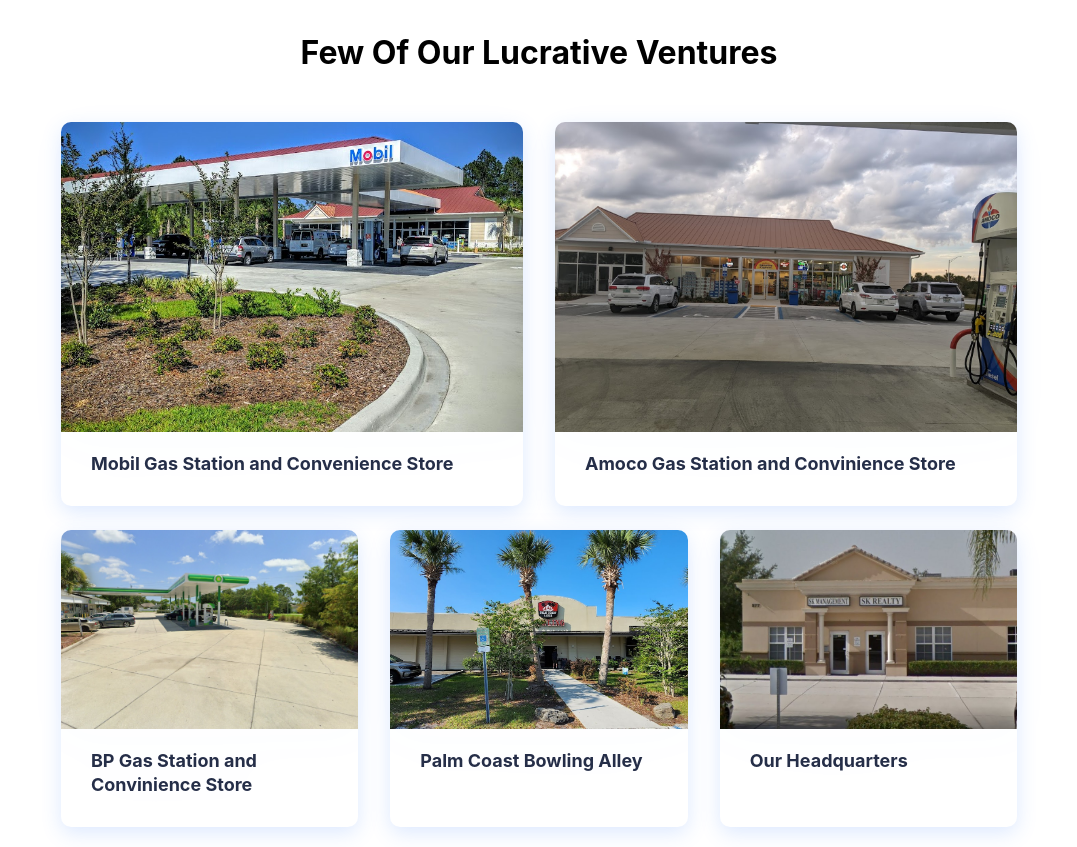
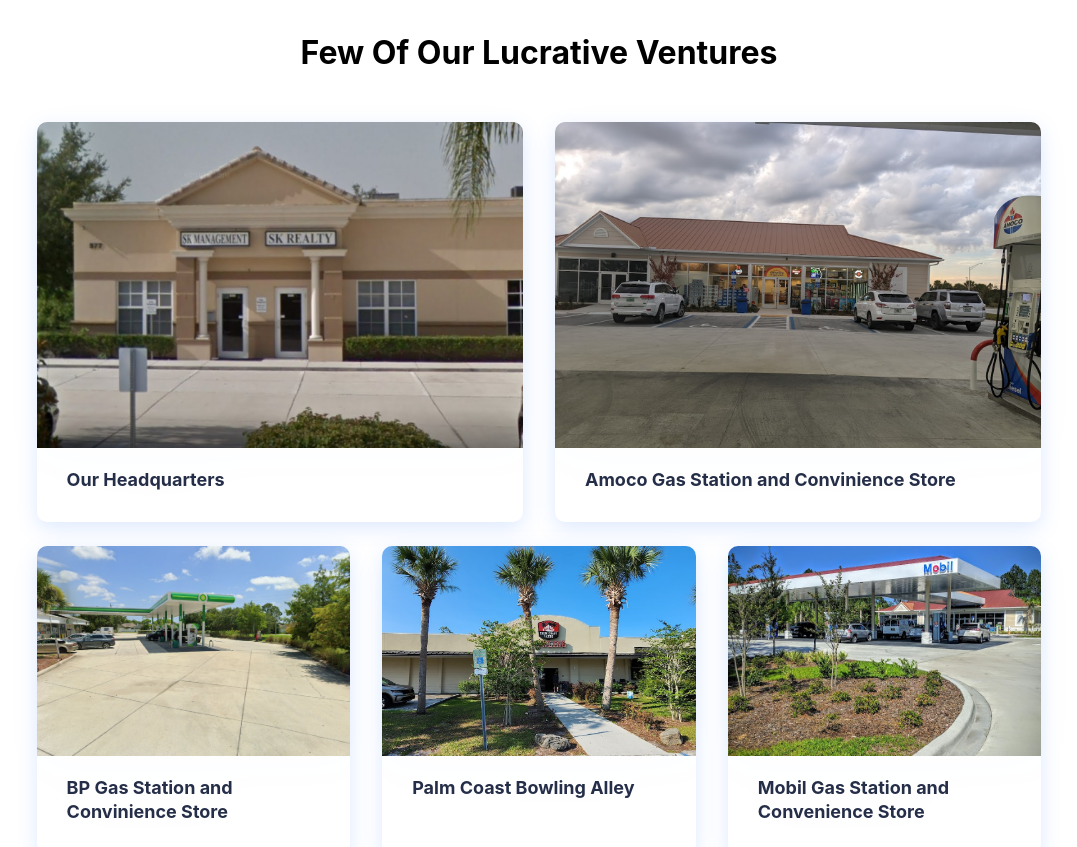
Before and after one commit to YashPatel04/business-portfolio-website, a React (Create React App) app: page / in a window 1280 px wide. Shown: the part 900-1747 px from the top of the page, without its empty margins (101-1178 px from the left). Built offline with nearby package versions, Linux system fonts and the light colour scheme; the HTML template or start-up script is replaced by a standard one.

Commit message:
Misc. bug fixes

```diff
--- a/public/index.html
+++ b/public/index.html
@@ -6,8 +6,8 @@
     <meta name="viewport" content="width=device-width, initial-scale=1" />
     <meta name="theme-color" content="#000000" />
     <meta
-      name="description"
-      content="Web site created using create-react-app"
+      name="skmanagement"
+      content="SK MANAGEMENT webpage"
     />
     <link rel="apple-touch-icon" href="%PUBLIC_URL%/logo192.png" />
     <!--
@@ -24,10 +24,9 @@
       work correctly both with client-side routing and a non-root public URL.
       Learn how to configure a non-root public URL by running `npm run build`.
     -->
-    <title>React App</title>
+    <title>sk management</title>
   </head>
   <body>
-    <noscript>You need to enable JavaScript to run this app.</noscript>
     <div id="root"></div>
     <!--
       This HTML file is a template.
--- a/src/App.css
+++ b/src/App.css
@@ -15,3 +15,8 @@
   justify-content: center;
   font-size: 3rem;
 }
+@media screen and (max-width: 700px) {
+  body{
+    font-size: small;
+  }
+}
--- a/src/components/Cards.js
+++ b/src/components/Cards.js
@@ -16,16 +16,16 @@
         <div className='cards__wrapper'>
           <ul className='cards__items'>
           <Carditem
-              src={mobilImage}
-              text='Mobil Gas Station and Convenience Store'
-              label='Mobil'
-              path='/services'
+              src={office}
+              text='Our Headquarters'
+              label=''
+              path='/'
             />
             <Carditem
               src={amocoImage}
               text='Amoco Gas Station and Convinience Store'
               label=''
-              path='/services'
+              path='/'
             />
           </ul>
           <ul className='cards__items'>
@@ -33,19 +33,19 @@
               src={bpImage}
               text='BP Gas Station and Convinience Store'
               label=''
-              path='/services'
+              path='/'
             />
             <Carditem
               src={baImage}
               text='Palm Coast Bowling Alley'
               label=''
-              path='/services'
+              path='/'
             />
             <Carditem
-              src={office}
-              text='Our Headquarters'
-              label=''
-              path='/services'
+              src={mobilImage}
+              text='Mobil Gas Station and Convenience Store'
+              label='Mobil'
+              path='/'
             />
           </ul>
         </div>
--- a/src/components/Footer.css
+++ b/src/components/Footer.css
@@ -174,7 +174,7 @@
       overflow: hidden;
     }
     h2{
-      font-size: medium ;
+      font-size: small;
     }
     .footer-links {
       justify-content: center;
--- a/src/components/Navbar.css
+++ b/src/components/Navbar.css
@@ -79,7 +79,7 @@
 }
   @media screen and (min-width: 1900px){
     .navbar-logo{
-      width:10vw;
+      width:10%;
     }
   }
 
@@ -175,3 +175,8 @@
     }
 
   }
+  @media screen and (min-width:1910px){
+    .navbar-logo{
+      width:20%;
+    }
+  }
--- a/src/components/Section.js
+++ b/src/components/Section.js
@@ -32,9 +32,9 @@
         startDelay={10000}
         cursorColor="#fff"
         multiText={[
-          ' Gas Stations.',
           ' Business Management Solutions.',
           ' Restauraunts.',
+          ' Gas Stations.',
           ' Estate Management Solutions.',
         ]}
         multiTextDelay={1000}
```
